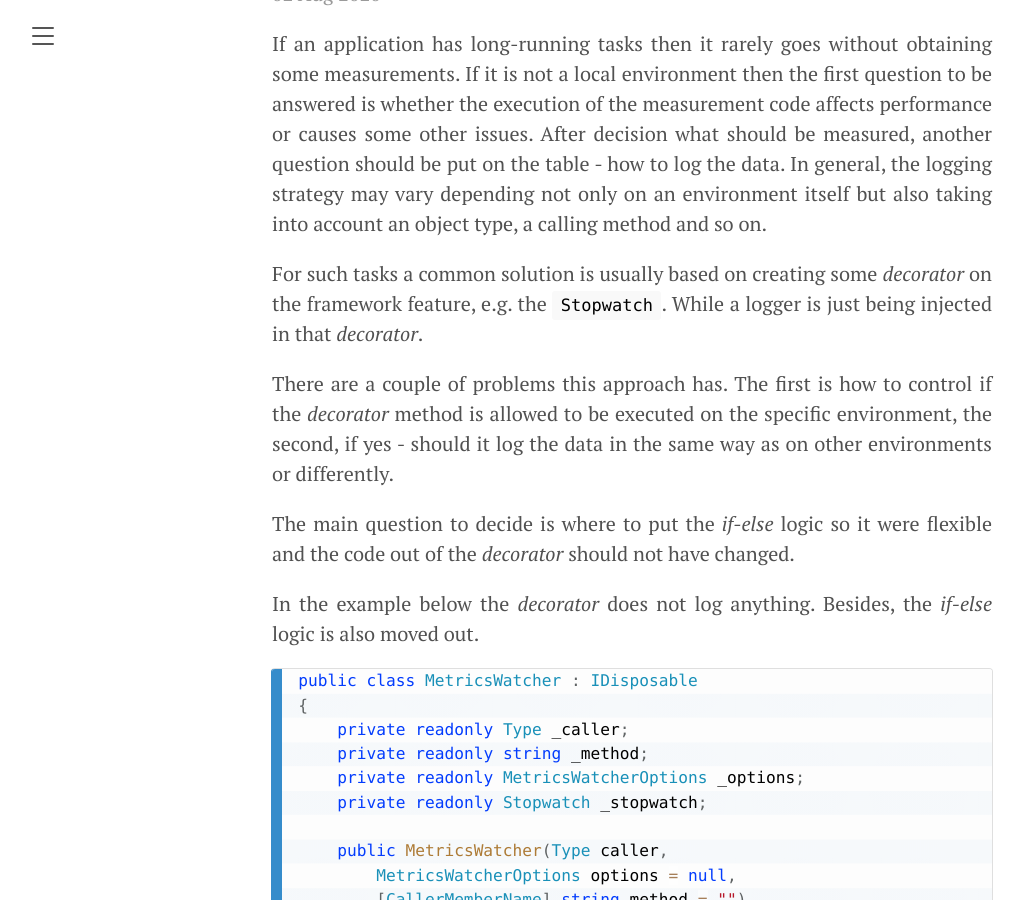
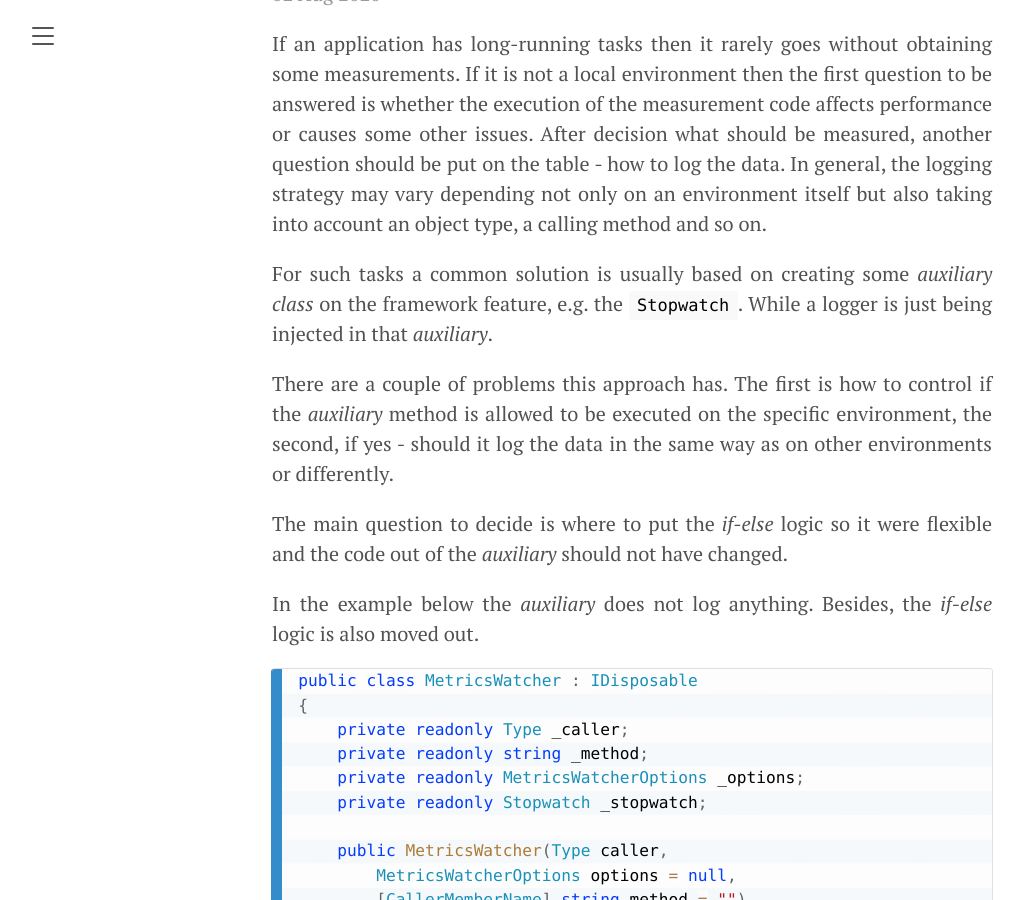
Before and after one commit to akovanev/kovanev.github.io, a Jekyll site: the page built from _posts/2020-08-02-How-to-log-metrics-on-different-envs.md, in a window 1280 px wide and 900 px high, scrolled down 253 px. Shown: the whole window, without its empty margins (8-1032 px from the left). Built offline with Jekyll 4.4.1, drawn with Linux system fonts in a browser that asks for light colours; some of the changed text lies outside the part shown.

Commit message:
Text updates

```diff
--- a/_posts/2020-08-02-How-to-log-metrics-on-different-envs.md
+++ b/_posts/2020-08-02-How-to-log-metrics-on-different-envs.md
@@ -5,13 +5,13 @@ title: How to log metrics on different environments
 
 If an application has long-running tasks then it rarely goes without obtaining some measurements. If it is not a local environment then the first question to be answered is whether the execution of the measurement code affects performance or causes some other issues. After decision what should be measured, another question should be put on the table - how to log the data. In general, the logging strategy may vary depending not only on an environment itself but also taking into account an object type, a calling method and so on.
 
-For such tasks a common solution is usually based on creating some *decorator* on the framework feature, e.g. the <code>Stopwatch</code>. While a logger is just being injected in that *decorator*.
+For such tasks a common solution is usually based on creating some *auxiliary class* on the framework feature, e.g. the <code>Stopwatch</code>. While a logger is just being injected in that *auxiliary*.
 
-There are a couple of problems this approach has. The first is how to control if the *decorator* method is allowed to be executed on the specific environment, the second, if yes - should it log the data in the same way as on other environments or differently.
+There are a couple of problems this approach has. The first is how to control if the *auxiliary* method is allowed to be executed on the specific environment, the second, if yes - should it log the data in the same way as on other environments or differently.
 
-The main question to decide is where to put the *if-else* logic so it were flexible and the code out of the *decorator* should not have changed.
+The main question to decide is where to put the *if-else* logic so it were flexible and the code out of the *auxiliary* should not have changed.
 
-In the example below the *decorator* does not log anything. Besides, the *if-else* logic is also moved out.
+In the example below the *auxiliary* does not log anything. Besides, the *if-else* logic is also moved out.
 <pre><code class="language-cs">public class MetricsWatcher : IDisposable
 {
     private readonly Type _caller;
```
Also changed, not shown: other parts of _posts/2020-08-02-How-to-log-metrics-on-different-envs.md (+1 -1 lines).
